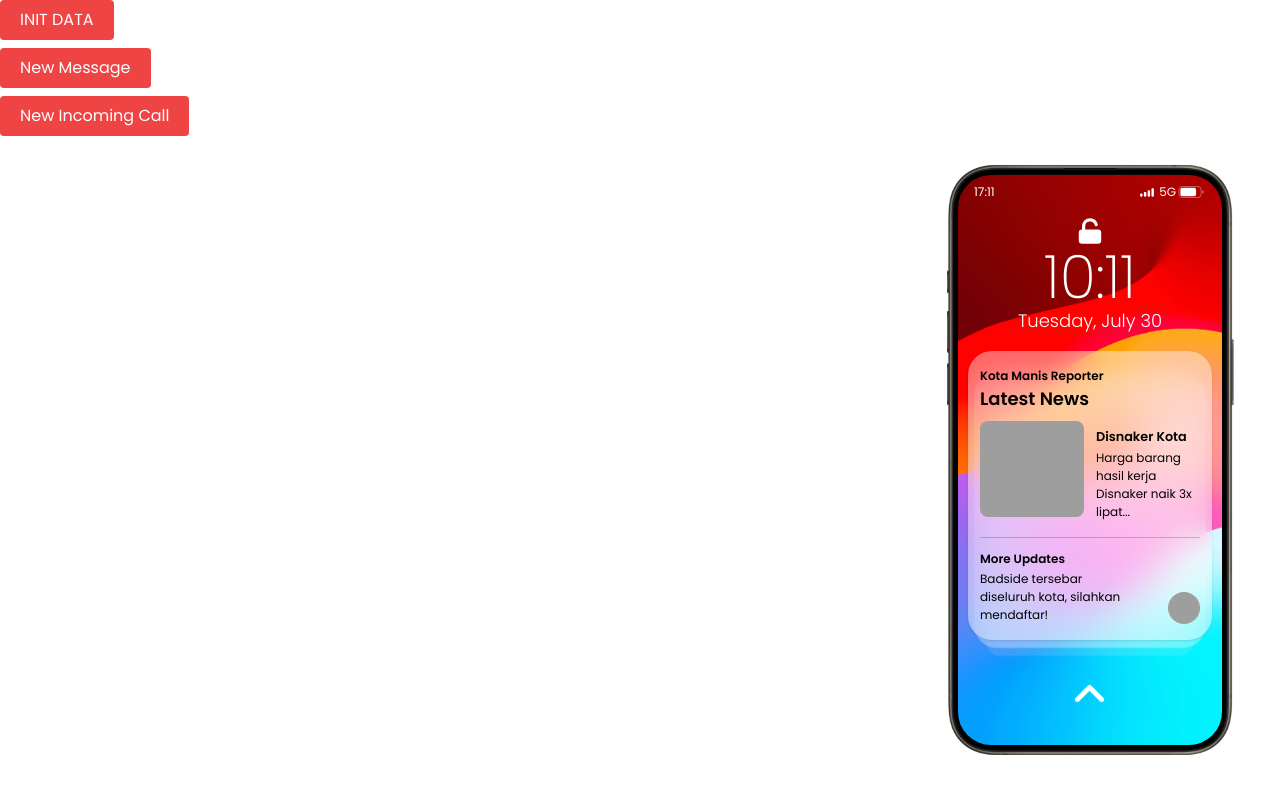
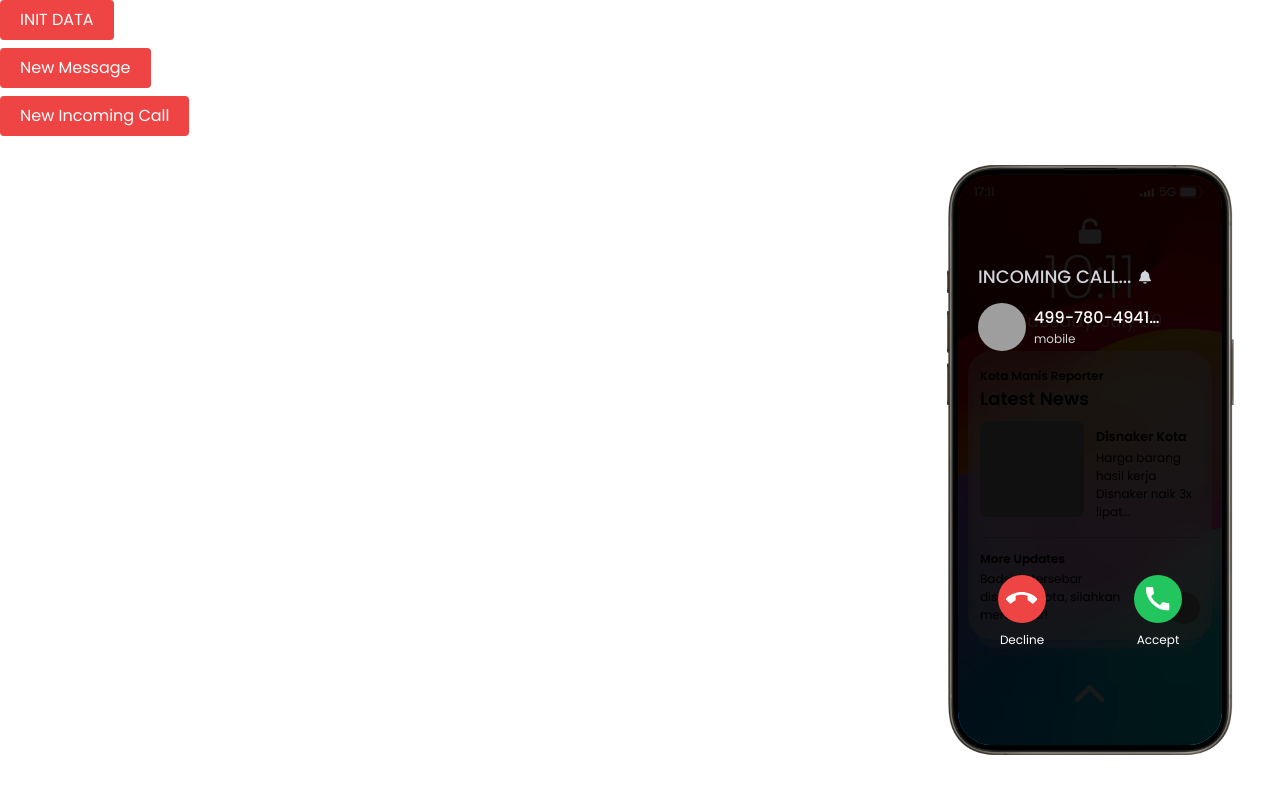
Before and after one commit to alfaben12/z-phone, a React (Vite) app in the folder web/: page / in a window 1280 px wide. Both pictures are taken after a click on the button "New Incoming Call". Shown: the top 794 px of the page. Built offline with nearby package versions, Linux system fonts and the light colour scheme; grey boxes are pictures that could not be loaded.

Commit message:
fixing notification

```diff
--- a/web/src/App.jsx
+++ b/web/src/App.jsx
@@ -50,7 +50,8 @@ function App() {
     setBank,
     setHouses,
     setServices,
-    setNotification,
+    setNotificationMessage,
+    setNotificationCall,
     setCallHistories,
   } = useContext(MenuContext);
   const [isOpen, setIsOpen] = useState(false);
@@ -368,7 +369,13 @@ function App() {
     }
 
     if (data.notification) {
-      setNotification(data.notification);
+      if (data.notification.type == MENU_NEW_MESSAGE_NOTIFICATION) {
+        setNotificationMessage(data.notification);
+      }
+
+      if (data.notification.type == MENU_INCOMING_CALL_NOTIFICATION) {
+        setNotificationCall(data.notification);
+      }
     } else {
       setContacts(data.contacts ? data.contacts : []);
       setContactsBk(data.contacts ? data.contacts : []);
--- a/web/src/components/DynamicComponent.jsx
+++ b/web/src/components/DynamicComponent.jsx
@@ -43,12 +43,16 @@ import NewMessageNotificationComponent from "./notif/NewMessageNotificationCompo
 import InCallComponent from "./notif/InCallComponent";
 
 const DynamicComponent = () => {
-  const { menu, notification } = useContext(MenuContext);
+  const { menu, notificationMessage, notificationCall } =
+    useContext(MenuContext);
 
   useEffect(() => {
     console.log("change state " + menu);
   }, [menu]);
 
+  function isNullOrUndefined(value) {
+    return value === null || value === undefined;
+  }
   return (
     <LayoutComponent>
       <div className="relative w-full h-full">
@@ -72,21 +76,42 @@ const DynamicComponent = () => {
         <div
           className="absolute top-0 left-0 z-50"
           style={{
-            display: [
-              MENU_INCALL,
-              MENU_INCOMING_CALL_NOTIFICATION,
-              MENU_NEW_MESSAGE_NOTIFICATION,
-            ].includes(notification.type)
-              ? "block"
-              : "none",
+            display:
+              !isNullOrUndefined(notificationCall) ||
+              !isNullOrUndefined(notificationMessage)
+                ? "block"
+                : "none",
           }}
         >
-          <InCallComponent isShow={notification.type === MENU_INCALL} />
+          <InCallComponent isShow={notificationCall.type === MENU_INCALL} />
+        </div>
+
+        <div
+          className="absolute top-0 left-0 z-50"
+          style={{
+            display:
+              !isNullOrUndefined(notificationCall) ||
+              !isNullOrUndefined(notificationMessage)
+                ? "block"
+                : "none",
+          }}
+        >
           <IncomingCallNotificationComponent
-            isShow={notification.type === MENU_INCOMING_CALL_NOTIFICATION}
+            isShow={notificationCall.type == MENU_INCOMING_CALL_NOTIFICATION}
           />
+        </div>
+        <div
+          className="absolute top-0 left-0 z-50"
+          style={{
+            display:
+              !isNullOrUndefined(notificationCall) ||
+              !isNullOrUndefined(notificationMessage)
+                ? "block"
+                : "none",
+          }}
+        >
           <NewMessageNotificationComponent
-            isShow={notification.type === MENU_NEW_MESSAGE_NOTIFICATION}
+            isShow={notificationMessage.type == MENU_NEW_MESSAGE_NOTIFICATION}
           />
         </div>
       </div>
--- a/web/src/components/PhoneComponent.jsx
+++ b/web/src/components/PhoneComponent.jsx
@@ -114,7 +114,6 @@ const PhoneComponent = ({ isShow }) => {
                       placeholder="086263887"
                       readOnly={true}
                       value={newPhone}
-                      defaultValue={newPhone}
                       required
                     />
                   </span>
--- a/web/src/components/notif/InCallComponent.jsx
+++ b/web/src/components/notif/InCallComponent.jsx
@@ -5,7 +5,8 @@ import { MdCallEnd } from "react-icons/md";
 import Marquee from "react-fast-marquee";
 
 const InCallComponent = ({ isShow }) => {
-  const { notification, setNotification, setMenu } = useContext(MenuContext);
+  const { notificationCall, setNotificationCall, setMenu } =
+    useContext(MenuContext);
   const [isClose, setIsClose] = useState(false);
   const [time, setTime] = useState({ hours: 0, minutes: 0, seconds: 0 });
 
@@ -54,7 +55,7 @@ const InCallComponent = ({ isShow }) => {
         </span>
         <div className="flex flex-col items-center w-full">
           <img
-            src={notification.photo}
+            src={notificationCall.photo}
             className="w-24 h-24 object-cover rounded-full"
             alt=""
             onError={(error) => {
@@ -64,7 +65,7 @@ const InCallComponent = ({ isShow }) => {
         </div>
         <span className="text-white text-2xl text-bold truncate px-5">
           <Marquee speed={50} pauseOnHover={true}>
-            {notification.from}
+            {notificationCall.from}
           </Marquee>
         </span>
         <span className="text-gray-400 text-sm text-bold truncate text-center">
@@ -79,7 +80,7 @@ const InCallComponent = ({ isShow }) => {
           onClick={() => {
             setIsClose(true);
             setTimeout(() => {
-              setNotification({ type: "" });
+              setNotificationCall({ type: "" });
             }, 1000);
             setMenu(MENU_DEFAULT);
           }}
--- a/web/src/components/notif/IncomingCallNotificationComponent.jsx
+++ b/web/src/components/notif/IncomingCallNotificationComponent.jsx
@@ -5,7 +5,7 @@ import { MENU_INCALL, PHONE_HEIGHT, PHONE_WIDTH } from "../../constant/menu";
 import { FaBell, FaFonticonsFi } from "react-icons/fa6";
 
 const IncomingCallNotificationComponent = ({ isShow }) => {
-  const { notification, setMenu, setNotification } = useContext(MenuContext);
+  const { notificationCall, setNotificationCall } = useContext(MenuContext);
   const [isClose, setIsClose] = useState(false);
 
   useEffect(() => {
@@ -30,7 +30,7 @@ const IncomingCallNotificationComponent = ({ isShow }) => {
             <span className="flex space-x-2 text-lg text-gray-300 font-semibold line-clamp-1 items-center">
               <span>INCOMING CALL...</span>
               <div>
-                <span class="relative flex h-3 w-3 items-center">
+                <span className="relative flex h-3 w-3 items-center">
                   <FaBell className="animate-ping absolute" />
                   <FaBell />
                 </span>
@@ -38,7 +38,7 @@ const IncomingCallNotificationComponent = ({ isShow }) => {
             </span>
             <div className="flex w-full items-center space-x-2">
               <img
-                src={notification.photo}
+                src={notificationCall.photo}
                 className="w-12 h-12 rounded-full"
                 alt=""
                 onError={(error) => {
@@ -52,7 +52,7 @@ const IncomingCallNotificationComponent = ({ isShow }) => {
                     fontSize: "1rem",
                   }}
                 >
-                  {notification.from}
+                  {notificationCall.from}
                 </span>
                 <span className="text-xs text-gray-300 line-clamp-1">
                   mobile
@@ -67,7 +67,7 @@ const IncomingCallNotificationComponent = ({ isShow }) => {
                 onClick={() => {
                   setIsClose(true);
                   setTimeout(() => {
-                    setNotification({ type: "" });
+                    setNotificationCall({ type: "" });
                   }, 1000);
                 }}
               >
@@ -80,10 +80,10 @@ const IncomingCallNotificationComponent = ({ isShow }) => {
                 className="flex justify-center items-center bg-green-500 w-12 h-12 rounded-full text-white"
                 onClick={() => {
                   setIsClose(true);
-                  setNotification({
+                  setNotificationCall({
                     type: MENU_INCALL,
-                    from: notification.from,
-                    photo: notification.photo,
+                    from: notificationCall.from,
+                    photo: notificationCall.photo,
                   });
                 }}
               >
--- a/web/src/components/notif/NewMessageNotificationComponent.jsx
+++ b/web/src/components/notif/NewMessageNotificationComponent.jsx
@@ -2,7 +2,8 @@ import React, { useContext, useEffect, useState } from "react";
 import MenuContext from "../../context/MenuContext";
 
 const NewMessageNotificationComponent = ({ isShow }) => {
-  const { notification, setNotification } = useContext(MenuContext);
+  const { notificationMessage, setNotificationMessage } =
+    useContext(MenuContext);
   const [isClose, setIsClose] = useState(false);
 
   useEffect(() => {
@@ -14,7 +15,7 @@ const NewMessageNotificationComponent = ({ isShow }) => {
       setTimeout(() => {
         setIsClose(true);
         setTimeout(() => {
-          setNotification({ type: "" });
+          setNotificationMessage({ type: "" });
         }, 1000);
       }, 5000);
     }
@@ -37,7 +38,7 @@ const NewMessageNotificationComponent = ({ isShow }) => {
         onClick={() => {
           setIsClose(true);
           setTimeout(() => {
-            setNotification({ type: "" });
+            setNotificationMessage({ type: "" });
           }, 1000);
         }}
       >
@@ -45,10 +46,10 @@ const NewMessageNotificationComponent = ({ isShow }) => {
           <img src="./images/message.svg" className="w-8 h-8" alt="" />
           <div className="flex flex-col">
             <span className="text-sm font-semibold text-white line-clamp-1">
-              {notification.from}
+              {notificationMessage.from}
             </span>
             <span className="text-xs text-gray-300 line-clamp-1">
-              {notification.message}
+              {notificationMessage.message}
             </span>
           </div>
         </div>
--- a/web/src/context/MenuContext.jsx
+++ b/web/src/context/MenuContext.jsx
@@ -17,7 +17,10 @@ export const MenuProvider = ({ children }) => {
 
   const [time, setTime] = useState(jakartaTime);
   const [menu, setMenu] = useState(MENU_LOCKSCREEN);
-  const [notification, setNotification] = useState({
+  const [notificationMessage, setNotificationMessage] = useState({
+    type: null,
+  });
+  const [notificationCall, setNotificationCall] = useState({
     type: null,
   });
   const [profile, setProfile] = useState({
@@ -48,8 +51,10 @@ export const MenuProvider = ({ children }) => {
         time,
         menu,
         setMenu,
-        notification,
-        setNotification,
+        notificationMessage,
+        setNotificationMessage,
+        notificationCall,
+        setNotificationCall,
         profile,
         setProfile,
         contacts,
--- a/web/src/index.css
+++ b/web/src/index.css
@@ -68,4 +68,9 @@
   .scrollbar-thumb-rounded::-webkit-scrollbar-thumb {
     border-radius: 0.25rem;
   }
+
+  .hidein5sec {
+    -webkit-animation: cssAnimation 5s forwards;
+    animation: cssAnimation 5s forwards;
+  }
 }
```
